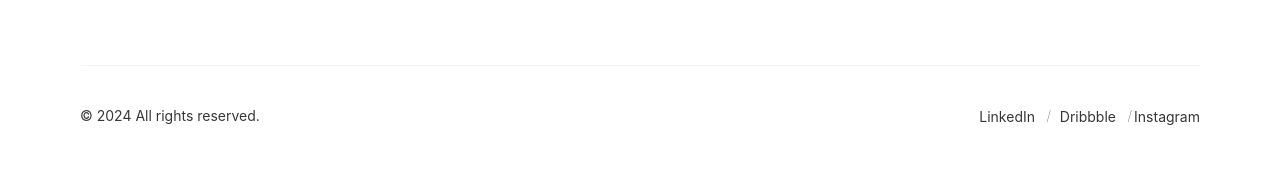
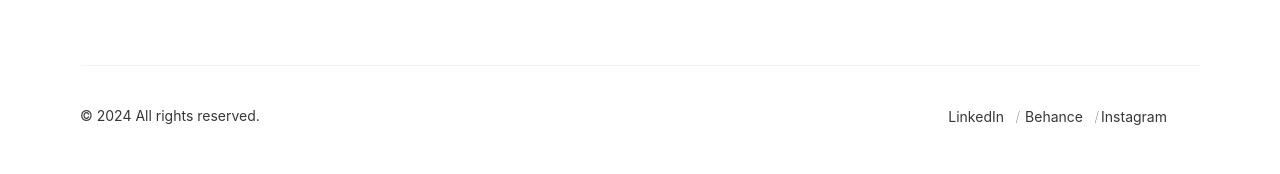
Before and after one commit to manzis/me, a PHP site: page /resume.html in a window 1280 px wide. Shown: the part 4350-4524 px from the top of the page. Run offline with PHP 8.4, Linux system fonts and the light colour scheme; some web fonts are replaced.

Commit message:
final changes

```diff
--- a/footer/footer.html
+++ b/footer/footer.html
@@ -11,6 +11,7 @@
             >
           </div>
           <div class="container-72">
+            <a href="mailto: manjishupadhaya@gmail.com">
             <button class="button">
               <div class="container-73">
                 <div class="link-74">
@@ -29,7 +30,7 @@
                   <div class="border-7b"></div>
                 </div>
               </div></button
-            ><button class="button-container-7c">
+            ></a> <a href="https://wa.me/+919793604534"><button class="button-container-7c">
               <div class="link-7d">
                 <div class="background-7e">
                   <div class="container-7f">
@@ -42,7 +43,7 @@
                   <div class="border-82"></div>
                 </div>
               </div>
-            </button>
+            </button></a>
           </div>
         </div>
       </div>
@@ -64,56 +65,68 @@
         </div>
       </div>
 
-      <div class="container-8b" id="regular-footer">
-        <div class="container-8c">
-          <div class="container-8d">
-            <div class="link-8e">
-              <span class="linkedin">LinkedIn</span>
-            </div>
-          </div>
-        </div>
-        <div class="container-8f">
-          <div class="container-90"><span class="slash-91">/</span></div>
-        </div>
-        <div class="container-92">
-          <div class="container-93">
-            <div class="link-94">
-              <span class="dribbble">Dribbble</span>
-            </div>
-          </div>
-        </div>
-        <div class="container-95">
-          <div class="container-96"><span class="slash-97">/</span></div>
-        </div>
-        <div class="container-98">
-          <div class="container-99">
-            <div class="link-9a">
-              <span class="instagram">instagram</span>
-            </div>
-          </div>
-        </div>
-      </div>
-
 
       <div id="mobile-footer" class="mob-container-c">
         <div class="mob-container-d">
+          <a href="https://www.linkedin.com/in/manjishg/">
           <div class="mob-link-e">
             <div class="mob-svg">
               <div class="mob-svg-f"></div>
             </div>
-          </div>
+          </div></a><a href="https://www.behance.net/manjishupadhaya"">
           <div class="mob-link-10">
             <div class="mob-svg-11">
               <div class="mob-svg-12"></div>
             </div>
-          </div>
+          </div></a>
+          <a href="https://www.instagram.com/supply_np/">
           <div class="mob-link-13">
             <div class="mob-svg-14">
               <div class="mob-svg-15"></div>
             </div>
+          </div></a>
+        </div>
+      </div>
+
+      <div class="container-16" id="regular-footer">
+        <a href="https://www.linkedin.com/in/manjishg/">
+        <div class="container-17">
+          <div class="container-18">
+            <div class="link-19">
+              <span class="linked-in">LinkedIn</span>
+            </div>
+          </div>
+        </div></a>
+        <div class="container-1a">
+          <div class="container-1b"><span class="slash">/</span></div>
+        </div>
+        <a href="https://www.behance.net/manjishupadhaya">
+        <div class="container-1c">
+          <div class="container-1d">
+            <div class="link-1e">
+              <span class="span-linkedin">Behance</span>
+            </div>
+          </div>
+        </div></a>
+        <div class="container-1f">
+          <div class="container-20">
+            <span class="span-slash">/</span>
           </div>
         </div>
+        <a href="https://www.instagram.com/supply_np/">
+        <div class="container-21">
+          <div class="container-22">
+            <div class="link-23">
+              <span class="span-linkedin-instagram">Instagram</span>
+            </div>
+          </div>
+        </div></a>
       </div>
+    </div>
+  </div>
+</div>
+
+
 
 
     </div>
--- a/header/navbar.css
+++ b/header/navbar.css
@@ -163,6 +163,15 @@
     color: white;
 
   }
+  .container-7:hover ,
+  .container:hover,
+  .container-17:hover,
+  .container-1c:hover,
+  .container-21:hover{
+    text-decoration: underline;
+    color: #242424;
+
+  }
   .container-7 {
     display: flex;
     flex-direction: column;
@@ -177,6 +186,7 @@
     background: transparent;
     border: none;
     z-index: 13;
+    cursor: pointer;
   }
   .link-8 {
     align-self: stretch;
@@ -431,6 +441,7 @@
     position: relative;
     width: 51px;
     z-index: 32;
+    cursor: pointer;
   }
   .container-18 {
     display: flex;
@@ -520,6 +531,7 @@
     position: relative;
     width: 53px;
     z-index: 39;
+    cursor: pointer;
   }
   .container-1d {
     display: flex;
@@ -581,6 +593,9 @@
     position: relative;
     z-index: 44;
   }
+  a{
+    text-decoration: none;
+  }
   .span-slash {
     display: flex;
     align-items: center;
@@ -609,6 +624,7 @@
     position: relative;
     width: 58px;
     z-index: 46;
+    cursor: pointer;
   }
   .container-22 {
     display: flex;
@@ -1131,6 +1147,8 @@
     z-index: 37;
   }
 
+
+
   @media (max-width: 840px)
   {
 .frame{
--- a/header/navbar.html
+++ b/header/navbar.html
@@ -3,6 +3,7 @@
     <div class="frame-1">
       <div class="frame-2">
         <div class="frame-3">
+          <a href="mailto:manjishupadhaya@gmail.com">
           <button class="container">
             <div class="link">
               <div class="background">
@@ -15,7 +16,8 @@
               </div>
               <div class="background-6"><div class="border"></div></div>
             </div></button
-          ><button class="container-7">
+          > </a>
+          <a href="https://drive.google.com/file/d/1EOQ5dWqCyLLUtwcgyN5Z5rGe9XxUsJTQ/view?usp=sharing"><button class="container-7">
             <div class="link-8">
               <div class="background-9">
                 <div class="file-download"></div>
@@ -28,6 +30,7 @@
               <div class="background-c"><div class="border-d"></div></div>
             </div>
           </button>
+          </a>
         </div>
         <div class="frame-e">
           <button class="frame-f"id="allBtn" href="../index.html"><span class="all">All</span></button>
@@ -35,36 +38,40 @@
           <button class="frame-12" id="workBtn"><span class="all-13">Work</span></button>
           <button class="frame-14" id="resumeBtn" href="../resume.html"><span class="all-15">Resume</span></button>
         </div>
+
         <div class="container-16">
+          <a href="https://www.linkedin.com/in/manjishg/">
           <div class="container-17">
             <div class="container-18">
               <div class="link-19">
                 <span class="linked-in">LinkedIn</span>
               </div>
             </div>
-          </div>
+          </div></a>
           <div class="container-1a">
             <div class="container-1b"><span class="slash">/</span></div>
           </div>
+          <a href="https://www.behance.net/manjishupadhaya">
           <div class="container-1c">
             <div class="container-1d">
               <div class="link-1e">
                 <span class="span-linkedin">Behance</span>
               </div>
             </div>
-          </div>
+          </div></a>
           <div class="container-1f">
             <div class="container-20">
               <span class="span-slash">/</span>
             </div>
           </div>
+          <a href="https://www.instagram.com/supply_np/">
           <div class="container-21">
             <div class="container-22">
               <div class="link-23">
                 <span class="span-linkedin-instagram">Instagram</span>
               </div>
             </div>
-          </div>
+          </div></a>
         </div>
       </div>
     </div>
@@ -79,6 +86,7 @@
       <div class="mob-container">
         <div class="mob-container-3">
           <div class="mob-container-4">
+            <a href="mailto:manjishupadhaya@gmail.com">
             <div class="mob-link">
               <div class="mob-background">
                 <div class="mob-container-5">
@@ -88,7 +96,8 @@
                 </div>
               </div>
               <div class="mob-border"></div>
-            </div>
+            </div></a>
+            <a href="https://drive.google.com/file/d/1EOQ5dWqCyLLUtwcgyN5Z5rGe9XxUsJTQ/view?usp=sharing">
             <div class="mob-link-7">
               <div class="mob-background-8">
                 <div class="mob-container-9">
@@ -98,27 +107,29 @@
                 </div>
               </div>
               <div class="mob-border-b"></div>
-            </div>
+            </div></a>
           </div>
         </div>
       </div>
       <div class="mob-container-c">
         <div class="mob-container-d">
+          <a href="https://www.linkedin.com/in/manjishg/">
           <div class="mob-link-e">
             <div class="mob-svg">
               <div class="mob-svg-f"></div>
             </div>
-          </div>
+          </div></a><a href="https://www.behance.net/manjishupadhaya"">
           <div class="mob-link-10">
             <div class="mob-svg-11">
               <div class="mob-svg-12"></div>
             </div>
-          </div>
+          </div></a>
+          <a href="https://www.instagram.com/supply_np/">
           <div class="mob-link-13">
             <div class="mob-svg-14">
               <div class="mob-svg-15"></div>
             </div>
-          </div>
+          </div></a>
         </div>
       </div>
     </div>
--- a/myjs/eventhandling.js
+++ b/myjs/eventhandling.js
@@ -1,5 +1,41 @@
 
+const frame35 = document.querySelector('.frame-35');
 
+// Function to start smooth scrolling
+function startScroll() {
+  frame35.style.animation = 'scrollLeft 10s linear infinite';
+}
+
+// Check if the content overflows
+function checkOverflow() {
+  const parentWidth = frame35.parentElement.offsetWidth;
+  const contentWidth = frame35.scrollWidth;
+
+  // Start scrolling only if content is wider than the container
+  if (contentWidth > parentWidth) {
+    startScroll();
+  } else {
+    frame35.style.animation = ''; // Stop animation if no overflow
+  }
+}
+
+// Call checkOverflow on load and resize
+window.addEventListener('load', checkOverflow);
+window.addEventListener('resize', checkOverflow);
+
+// Scroll animation keyframes
+const style = document.createElement('style');
+style.textContent = `
+  @keyframes scrollLeft {
+    from {
+      transform: translateX(0);
+    }
+    to {
+      transform: translateX(-50%);
+    }
+  }
+`;
+document.head.appendChild(style);
 
 
 // Function to load HTML components
```
Also changed, not shown: index.css (+8 -1 lines), myjs/eventAllhandling.js (deleted, +0 -37 lines).
